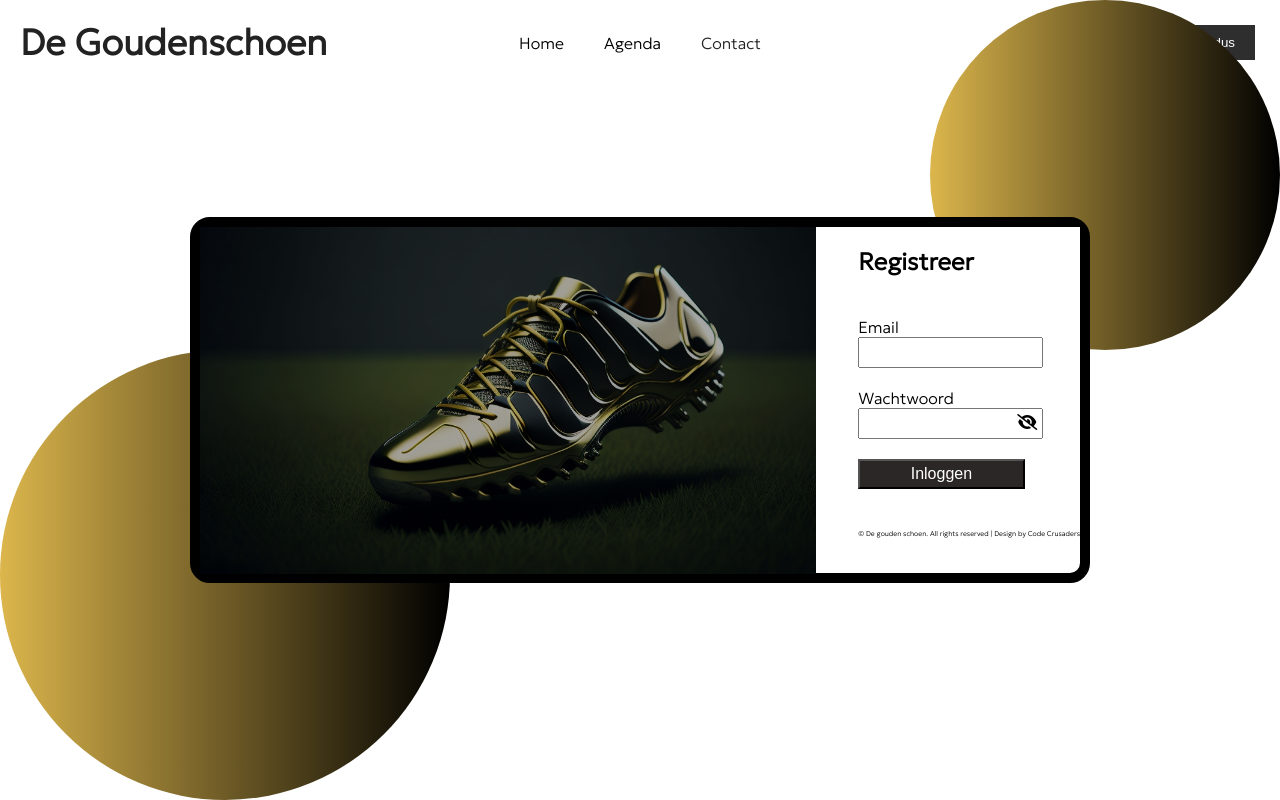
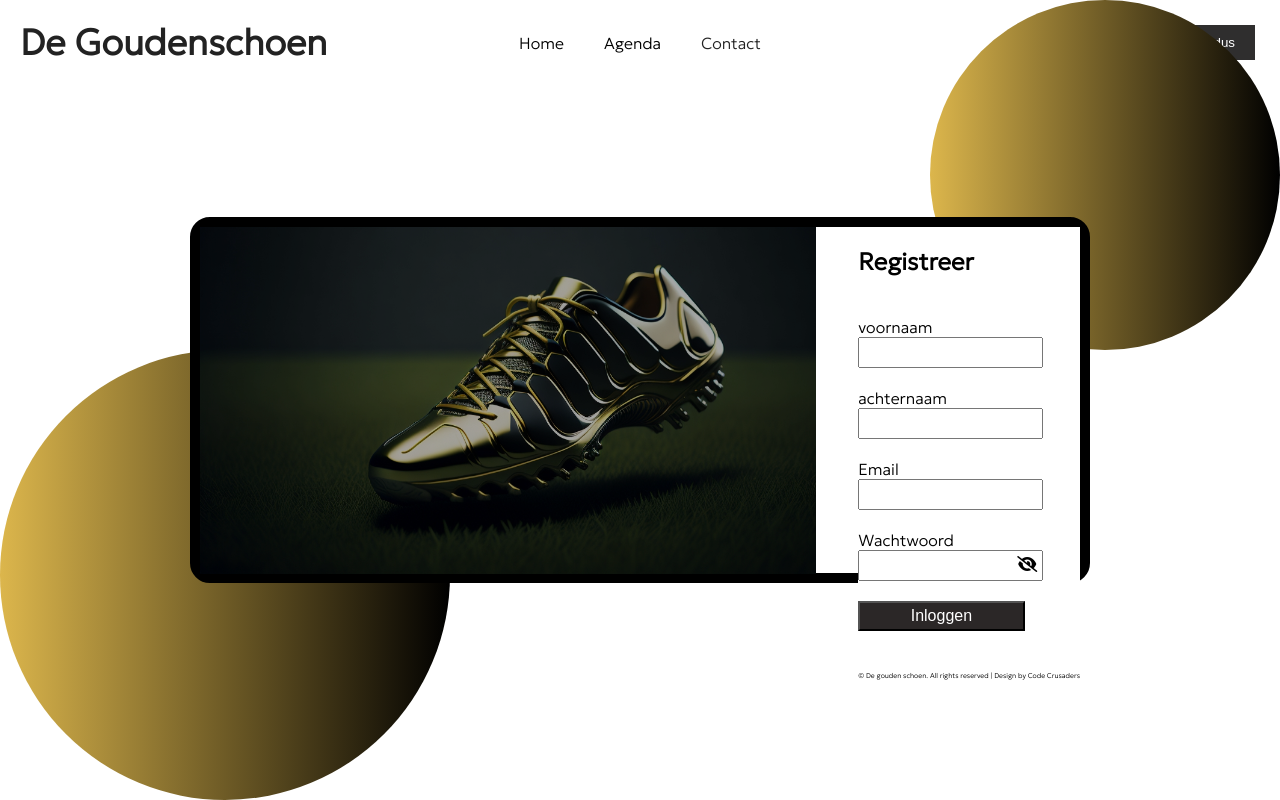
Before and after one commit to roc-ica/l8-1-voetbalvereniging-de-gouden-schoen-code-crusaders, a PHP site: page /Pages/registreren.php in a window 1280 px wide. Run offline with PHP 8.4, Linux system fonts and the light colour scheme; some libraries are stand-ins or nearby versions.

Commit message:
registreren update

```diff
--- a/Pages/registreren.php
+++ b/Pages/registreren.php
@@ -4,12 +4,14 @@ include "../Media/Templates/header.php";
 include "../Media/Templates/DBConnect.php";
 
 if (isset($_POST['submit'])) {
+    $voornaam = $_POST['voornaam'];
+    $achternaam = $_POST['achternaam'];
     $email = $_POST['email'];
     $wachtwoord = $_POST['password'];
 
     $hashed_password = password_hash($wachtwoord, PASSWORD_DEFAULT);
-    $stmt = $conn->prepare("INSERT INTO user (Email, Password) VALUES (?, ?)");
-    $stmt->bind_param("ss", $email, $hashed_password);
+    $stmt = $conn->prepare("INSERT INTO user (FirstName, LastName, Email, Password) VALUES (?,?,?,?)");
+    $stmt->bind_param("ssss", $voornaam, $achternaam, $email, $hashed_password);
     $stmt->execute();
 }
 
@@ -37,6 +39,16 @@ if (isset($_POST['submit'])) {
                     <br>
                     <br>
                     <form class="form" method="POST" action="<?php echo htmlspecialchars($_SERVER["PHP_SELF"]); ?>">
+                    <div class="form__veld">
+                            <label for="email">voornaam</label><br>
+                            <input type="text" class="input_veld" name="voornaam" id="voornaam">
+                        </div>
+                        <br>
+                        <div class="form__veld">
+                            <label for="email">achternaam</label><br>
+                            <input type="text" class="input_veld" name="achternaam" id="achternaam">
+                        </div>
+                        <br>
                         <div class="form__veld">
                             <label for="email">Email</label><br>
                             <input type="text" class="input_veld" name="email" id="email">
```
